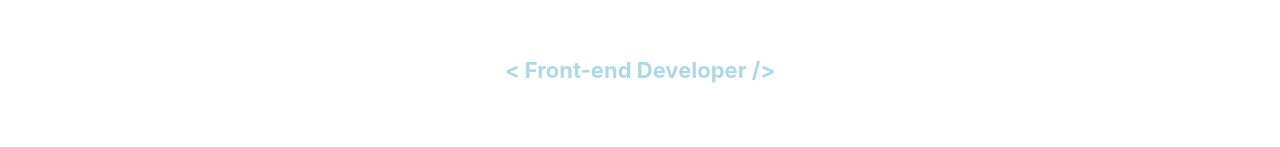
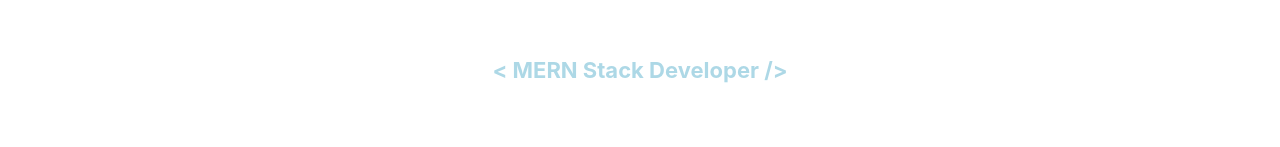
Before and after one commit to Pushkar3698/Portfolio, a React (Create React App) app: page / in a window 1280 px wide. Shown: the part 345-492 px from the top of the page. Built offline with nearby package versions, Linux system fonts and the light colour scheme.

Commit message:
resume changed

```diff
--- a/src/Components/ContactMe.js
+++ b/src/Components/ContactMe.js
@@ -1,6 +1,6 @@
 import { animate, motion } from "framer-motion";
 import React, { useEffect, useState, useRef } from "react";
-import resume from "../Resources/resume.pdf";
+import resume from "../Resources/latest.pdf";
 import vector from "../Resources/coding.png";
 import linked from "../Resources/linked.png";
 import git from "../Resources/git.png";
--- a/src/Components/UI/MainHeader.js
+++ b/src/Components/UI/MainHeader.js
@@ -40,7 +40,7 @@ export const MainHeader = () => {
           animate="animate"
           style={{ fontWeight: 700, fontSize: "22px", color: "lightblue" }}
         >
-          {"< Front-end Developer />"}
+          {"< MERN Stack Developer />"}
         </motion.h2>
       </div>
     </motion.div>
```
Also changed, not shown: 2 other files (tests, documents, lock files or other folders).
